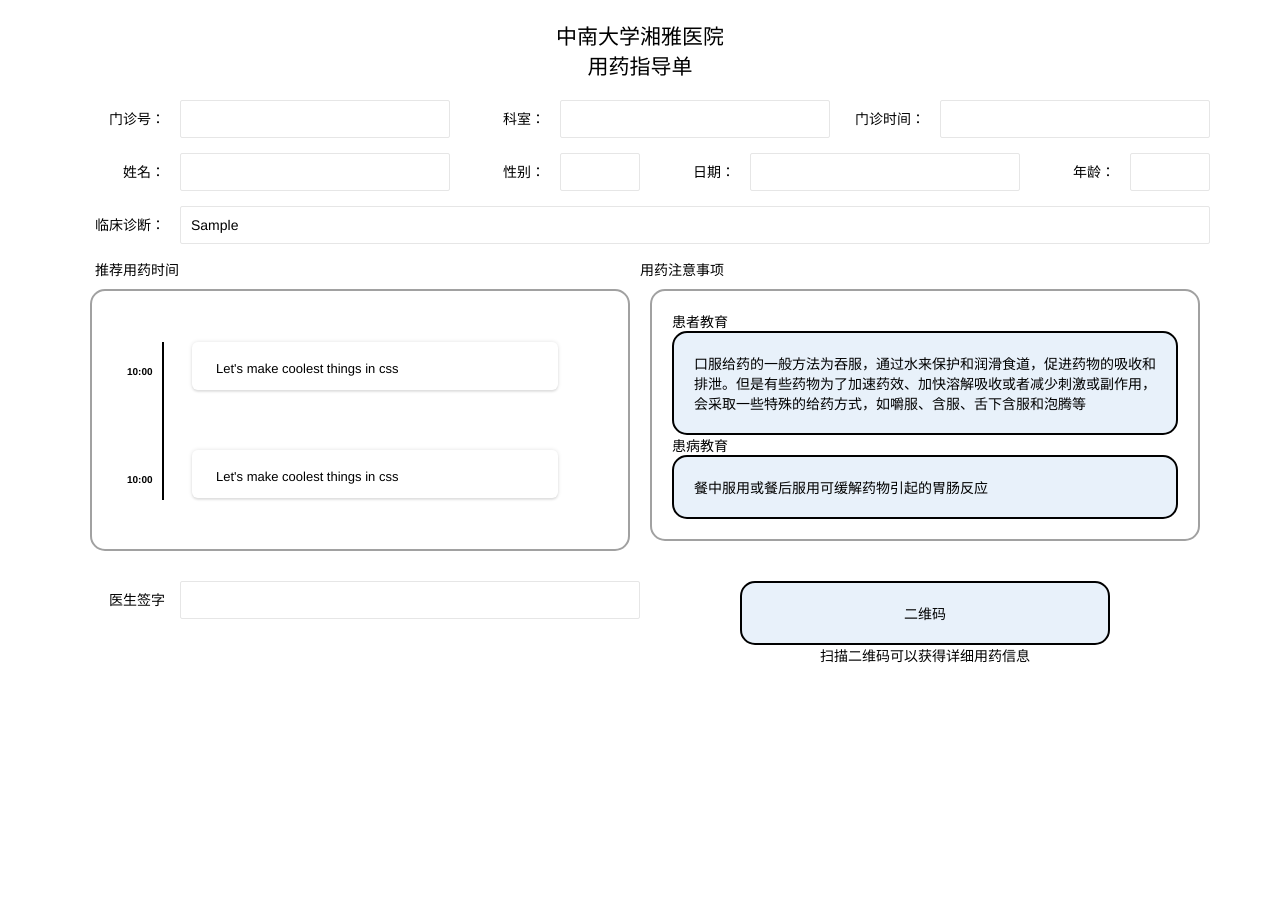
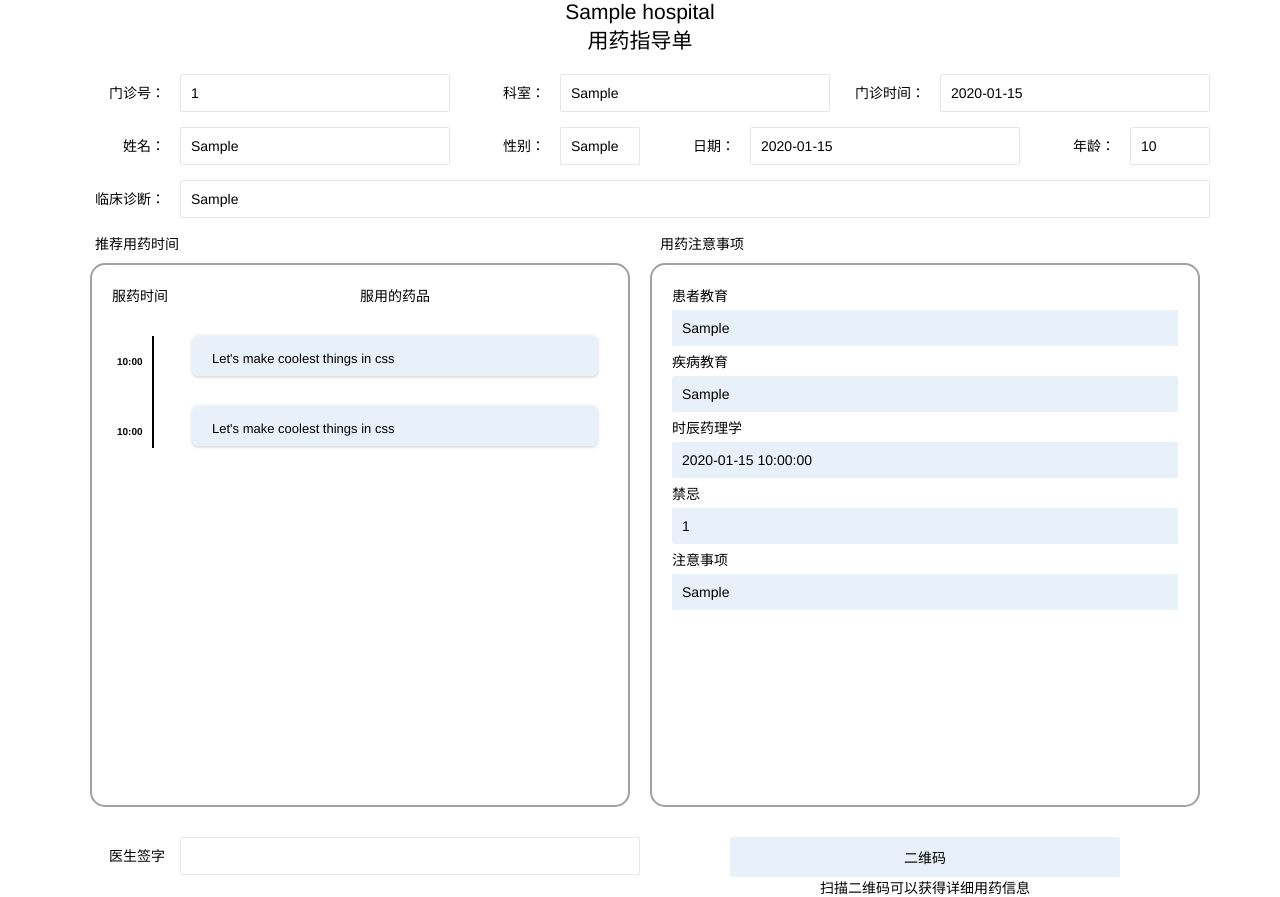
Before and after one commit to Liu-SD/xiangya, a Python web app: template templates/test.html in a window 1280 px wide. Before the commit the page ends 663 px from the top, so only its background shows below. Run offline with Jinja, Linux system fonts and the light colour scheme; the template is opened without the code that fills it: most values are stand-ins (such as "Sample title", 1, 10 or a date in 2020).

Commit message:
修改表单为文本框之前的备份

```diff
--- a/templates/style.css
+++ b/templates/style.css
@@ -11,9 +11,10 @@ body {
   /* 这是整个ul距离上下 */
   margin-top: 30px;
   margin-bottom: 30px;
+  margin-left: 30px;
   list-style: none;
   position: relative;
-  padding: 1px 50px;
+  padding: 1px 10px;
   color: rgb(0, 0, 0);
   font-size: 13px;
 }
@@ -26,9 +27,9 @@ body {
 }
 .container ul li {
   position: relative;
-  margin-left: 30px;
-  background-color: rgba(255, 255, 255, 0.2);
-  padding: 14px;
+  margin-left: 40px;
+  background-color: #d0e3f57e;
+  padding: 10px;
   border-radius: 6px;
   /* 去掉固定防止出现问题 */
   /* width: 250px; */
@@ -37,14 +38,14 @@ body {
 
 /* 这个是让内容往下移动，也就是让这些之间有间隔的设置 */
 .container ul li:not(:first-child) {
-  margin-top: 60px;
+  margin-top: 30px;
 }
 
 .container ul li > span {
   width: 0px;
   height: 100%;
   background: rgb(0, 0, 0);
-  left: -30px;
+  left: -40px;
   top: 0;
   position: absolute;
 }
@@ -117,12 +118,56 @@ input[type=text]::before {
 
 
 
+/* 中部的两个框 */
 .box {
   background-color: #d0e3f57e;
   /* border: 5px solid #0b385f; */
   /* border-bottom-style: dashed; */
-  border:2px solid black;
+  /* border:2px solid black; */
+  padding:10px 10px;
+  border-radius:2px;
+  color: rgb(0, 0, 0);
+}
+
+.outlierbox{
+  border:2px solid #a1a1a1;
   padding:20px 20px;
   border-radius:15px;
-  color: rgb(0, 0, 0);
+  margin: 10px 10px;
+  min-height: 500px;
 }
+
+.caution_margin{
+  margin: 5px 0px;
+}
+
+
+.wf-top-left {
+  position: absolute;
+  top: 0;
+  left: 0;
+}
+
+.wf-bottom-right {
+  position: absolute;
+  bottom: 0;
+  right: 0;
+}
+
+.wf-text {
+  position: relative!important;
+
+  width: 200px;
+  height: 25px;
+  border: solid rgba(0, 0, 0, 0.8) 1px;
+  border-radius: 3px;
+}
+
+.wf-textarea {
+  position: relative!important;
+
+  width: 500px;
+  height: 300px;
+  border: solid rgba(0, 0, 0, 0.8) 1px;
+  border-radius: 3px;
+}
--- a/templates/test.html
+++ b/templates/test.html
@@ -15,7 +15,7 @@
 <body>
     <div class="layui-container">
         <div class="layui-row">
-            <h2 style="text-align:center;margin-top: 20px;">中南大学湘雅医院<br>用药指导单</h2>
+            <h2 style="text-align:center;">{{hospital}}<br>用药指导单</h2>
         </div>
 
         <div class="layui-row" style="margin-top: 20px;">
@@ -23,7 +23,7 @@
                 <div class="layui-form-item">
                     <label class="layui-form-label">门诊号：</label>
                     <div class="layui-input-block">
-                        <input type="text" name="{{clinic_id}}" autocomplete="off" class="layui-input">
+                        <input type="text" name="{{clinic_id}}" autocomplete="off" class="layui-input" value={{clinic_id}}>
                     </div>
                 </div>
 
@@ -32,7 +32,7 @@
                 <div class="layui-form-item">
                     <label class="layui-form-label">科室：</label>
                     <div class="layui-input-block">
-                        <input type="text" name="section" autocomplete="off" class="layui-input">
+                        <input type="text" name="section" autocomplete="off" class="layui-input" value={{section}}>
                     </div>
                 </div>
 
@@ -41,7 +41,7 @@
                 <div class="layui-form-item">
                     <label class="layui-form-label">门诊时间：</label>
                     <div class="layui-input-block">
-                        <input type="text" name="date" lay-verify="date" autocomplete="off" class="layui-input">
+                        <input type="text" name="date" lay-verify="date" autocomplete="off" class="layui-input" value={{date}}>
                     </div>
                 </div>
 
@@ -53,7 +53,7 @@
                 <div class="layui-form-item">
                     <label class="layui-form-label">姓名：</label>
                     <div class="layui-input-block">
-                        <input type="text" name="name" lay-verify="name" autocomplete="off" class="layui-input">
+                        <input type="text" name="name" lay-verify="name" autocomplete="off" class="layui-input" value={{name}}>
                     </div>
                 </div>
 
@@ -62,7 +62,7 @@
                 <div class="layui-form-item">
                     <label class="layui-form-label">性别：</label>
                     <div class="layui-input-block">
-                        <input type="text" name="gender" lay-verify="gender" autocomplete="off" class="layui-input">
+                        <input type="text" name="gender" lay-verify="gender" autocomplete="off" class="layui-input" value={{gender}}>
                     </div>
                 </div>
 
@@ -71,7 +71,7 @@
                 <div class="layui-form-item">
                     <label class="layui-form-label">日期：</label>
                     <div class="layui-input-block">
-                        <input type="text" name="birthday" lay-verify="birthday" autocomplete="off" class="layui-input">
+                        <input type="text" name="birthday" lay-verify="birthday" autocomplete="off" class="layui-input" value={{birthday}}>
                     </div>
                 </div>
             </div>
@@ -80,7 +80,7 @@
                 <div class="layui-form-item">
                     <label class="layui-form-label">年龄：</label>
                     <div class="layui-input-block">
-                        <input type="text" name="age" lay-verify="age" autocomplete="off" class="layui-input">
+                        <input type="text" name="age" lay-verify="age" autocomplete="off" class="layui-input" value={{age}}>
                     </div>
                 </div>
 
@@ -101,10 +101,16 @@
         <div class="layui-row">
             <div class="layui-col-xs6">
                 <p style="margin-left: 25px;">推荐用药时间</p>
-                <div style="
-                border:2px solid #a1a1a1;
-                padding:20px 20px;
-                border-radius:15px;margin: 10px 10px 10px 20px;">
+                <div class="outlierbox" style="margin: 10px 10px 10px 20px;">
+
+                    <div class="layui-row">
+                        <div class="layui-col-xs6">
+                            <p>服药时间</p>
+                        </div>
+                        <div class="layui-col-xs6">
+                            <p>服用的药品</p>
+                        </div>
+                    </div>
 
                     <div class="container">
                         <ul>
@@ -130,18 +136,18 @@
             </div>
 
             <div class="layui-col-xs6">
-                <p>用药注意事项</p>
-                <div style="
-                border:2px solid #a1a1a1;
-                padding:20px 20px;
-                border-radius:15px;margin: 10px 10px ;">
+                <p style="margin-left: 20px;">用药注意事项</p>
+                <div class="outlierbox">
                     <p>患者教育</p>
-                    <p class="box">
-                        口服给药的一般方法为吞服，通过水来保护和润滑食道，促进药物的吸收和排泄。但是有些药物为了加速药效、加快溶解吸收或者减少刺激或副作用，会采取一些特殊的给药方式，如嚼服、含服、舌下含服和泡腾等
-                    </p>
-
-                    <p>患病教育</p>
-                    <p class="box"> 餐中服用或餐后服用可缓解药物引起的胃肠反应</p>
+                    <p class="box caution_margin"> {{user_edu}}</p>
+                    <p>疾病教育</p>
+                    <p class="box caution_margin"> {{disease_edu}}</p>
+                    <p>时辰药理学</p>
+                    <p class="box caution_margin"> {{time_mech}}</p>
+                    <p>禁忌</p>
+                    <p class="box caution_margin"> {{med_forbid}}</p>
+                    <p>注意事项</p>
+                    <p class="box caution_margin">{{med_caution}}</p>
                 </div>
 
             </div>
@@ -157,7 +163,7 @@
                 </div>
             </div>
             <div class="layui-col-xs6" style="text-align:center;">
-                <div style="padding: 0px 100px;">
+                <div style="padding: 0px 90px;">
                     <p class="box">
                         二维码
                     </p>
```
Also changed, not shown: Report.py (+23 -12 lines), 1 other file.
